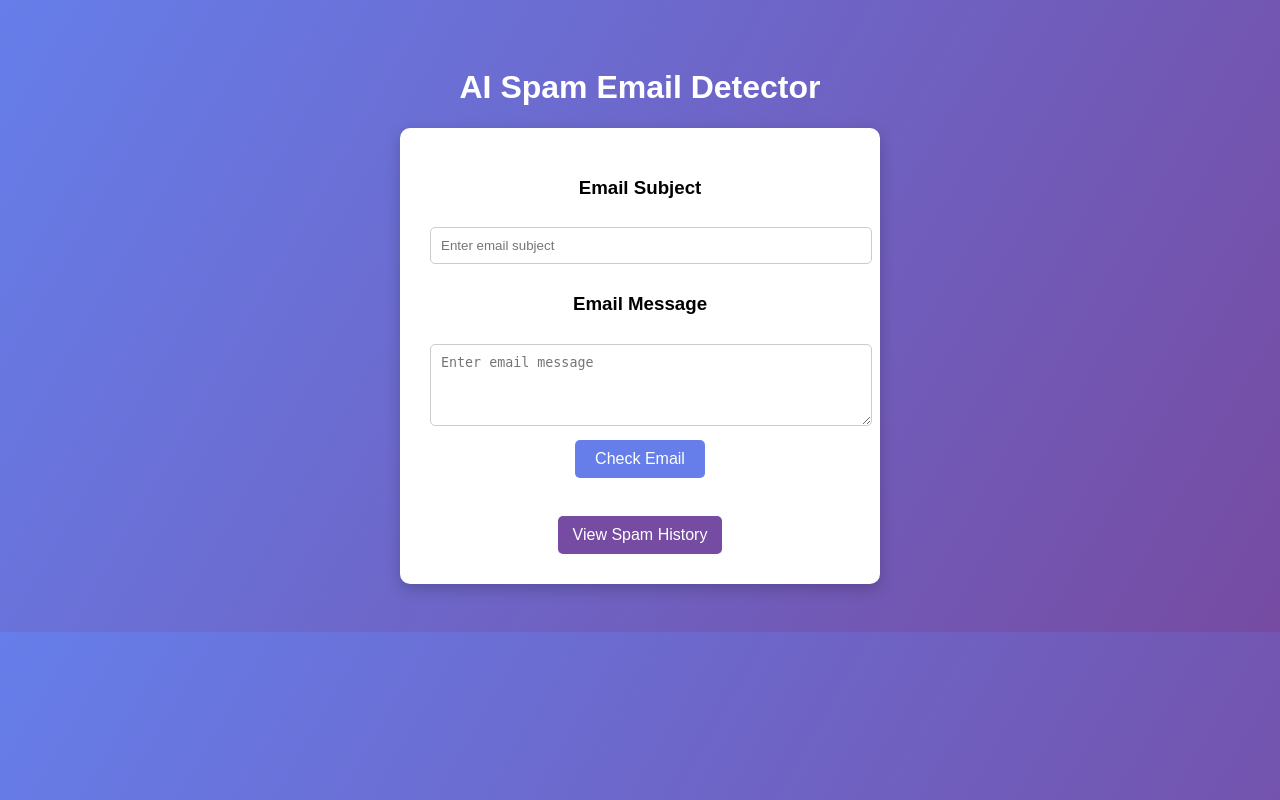
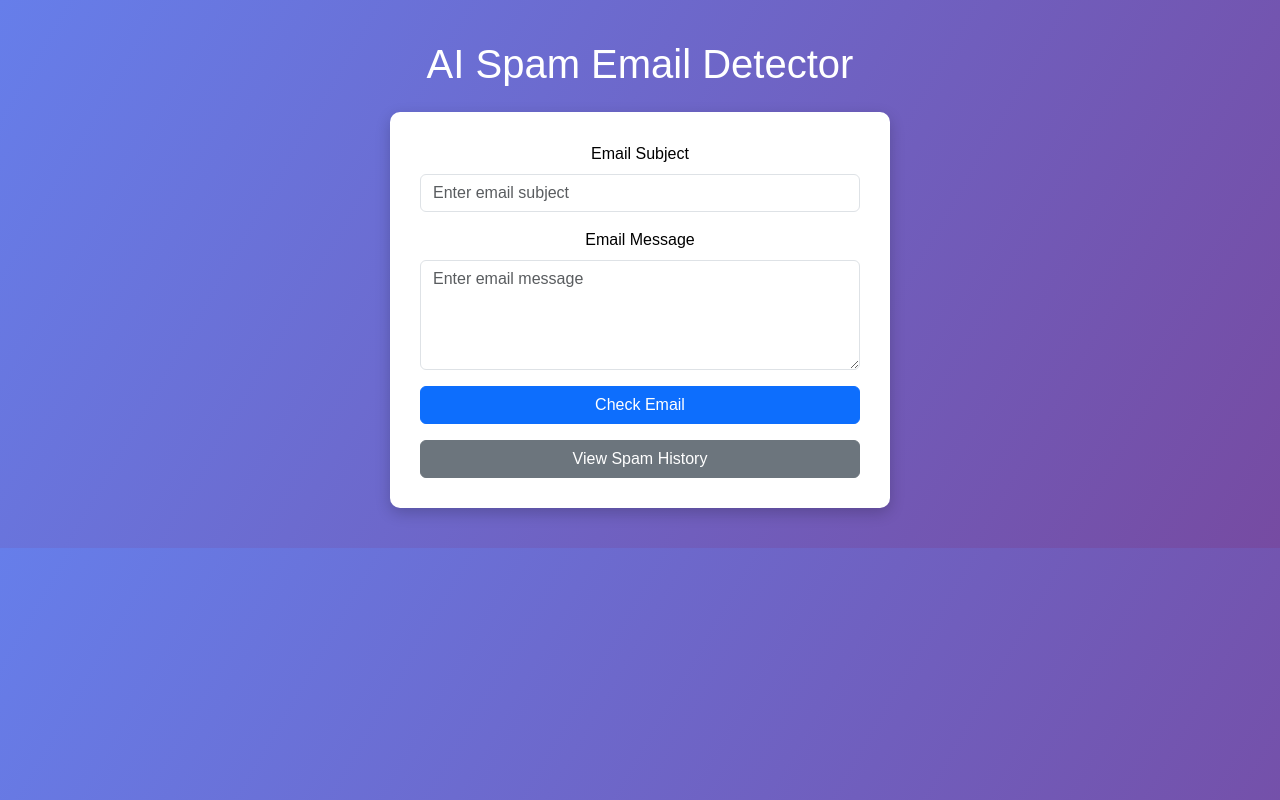
Before and after one commit to asfiyaasfiya728-spec/spam_classifier, a Flask app: page / in a window 1280 px wide. Run offline with Flask 3, Linux system fonts and the light colour scheme.

Commit message:
Update index.html with Bootstrap styling

```diff
--- a/templates/index.html
+++ b/templates/index.html
@@ -1,7 +1,10 @@
 <!DOCTYPE html>
-<html>
+<html lang="en">
 <head>
+    <meta charset="UTF-8">
     <title>AI Spam Email Detector</title>
+    <!-- Bootstrap CSS -->
+    <link rel="stylesheet" href="https://cdn.jsdelivr.net/npm/bootstrap@5.3.0/dist/css/bootstrap.min.css">
     <style>
         body {
             font-family: Arial;
@@ -15,68 +18,40 @@ body {
             color: black;
             padding: 30px;
             border-radius: 10px;
-    width: 420px;
+            max-width: 500px;
             margin: auto;
             box-shadow: 0 5px 15px rgba(0,0,0,0.2);
-}
-input, textarea {
-    width: 100%;
-    padding: 10px;
-    margin: 10px 0;
-    border-radius: 5px;
-    border: 1px solid #ccc;
-}
-button {
-    background: #667eea;
-    color: white;
-    padding: 10px 20px;
-    border: none;
-    border-radius: 5px;
-    cursor: pointer;
-    font-size: 16px;
-}
-button:hover {
-    background: #4a54e1;
         }
         .result {
             margin-top: 20px;
             font-size: 20px;
             font-weight: bold;
         }
-.history {
-    margin-top: 20px;
-    display: inline-block;
-    text-decoration: none;
-    background: #764ba2;
-    color: white;
-    padding: 10px 15px;
-    border-radius: 5px;
-}
-.history:hover {
-    background: #5a3782;
-}
     </style>
 </head>
 <body>
-<h1>AI Spam Email Detector</h1>
+    <h1 class="mb-4">AI Spam Email Detector</h1>
     <div class="container">
         <form method="POST">
-        <h3>Email Subject</h3>
-        <input type="text" name="subject" placeholder="Enter email subject" required>
-        <h3>Email Message</h3>
-        <textarea name="message" rows="4" placeholder="Enter email message" required></textarea>
-        <button type="submit">Check Email</button>
+            <div class="mb-3">
+                <label for="subject" class="form-label">Email Subject</label>
+                <input type="text" class="form-control" id="subject" name="subject" placeholder="Enter email subject" required>
+            </div>
+            <div class="mb-3">
+                <label for="message" class="form-label">Email Message</label>
+                <textarea class="form-control" id="message" name="message" rows="4" placeholder="Enter email message" required></textarea>
+            </div>
+            <button type="submit" class="btn btn-primary w-100">Check Email</button>
         </form>
 
         {% if prediction %}
-    <div class="result">
+        <div class="result alert alert-info mt-4">
             Result: {{prediction}} <br>
             Confidence: {{confidence}} %
         </div>
         {% endif %}
 
-    <br>
-    <a href="/history" class="history">View Spam History</a>
+        <a href="/history" class="btn btn-secondary mt-3 w-100">View Spam History</a>
     </div>
 </body>
 </html>
```
Lines whose indentation alone changed are shown as unchanged.
